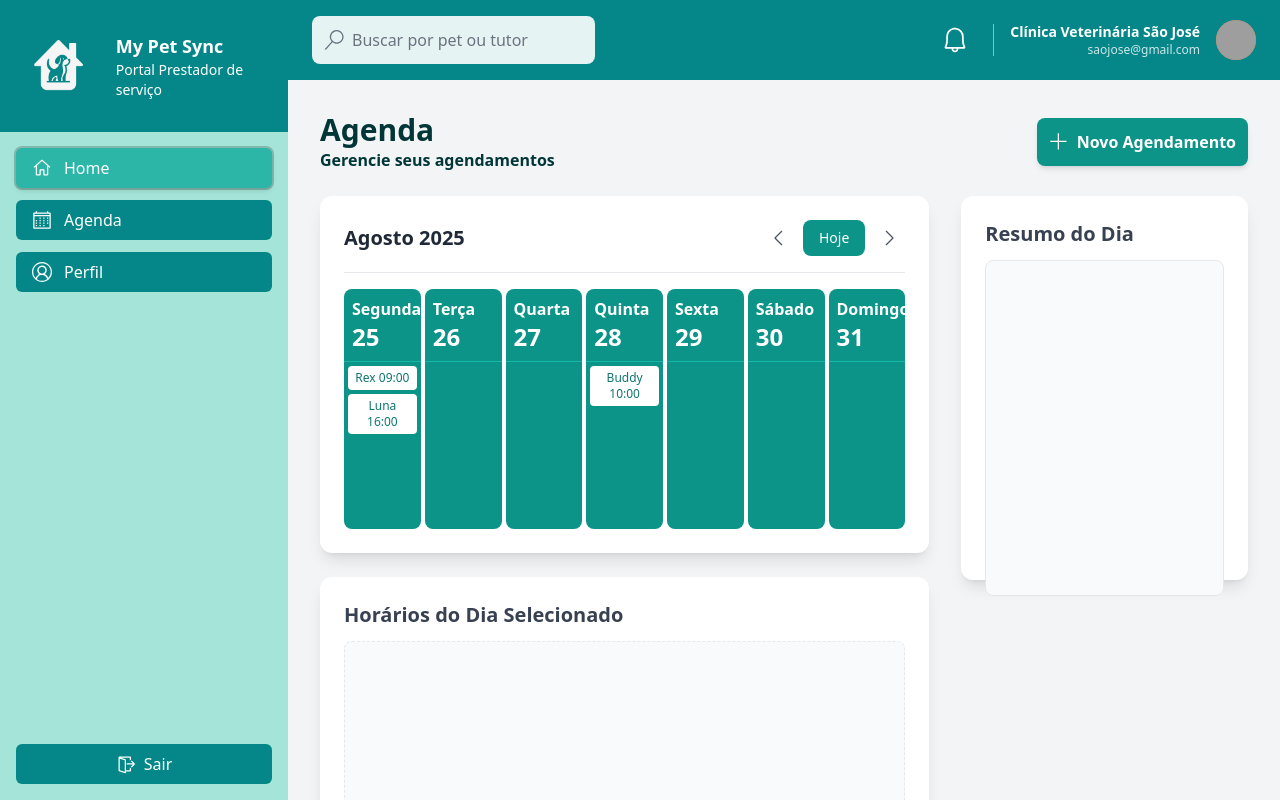
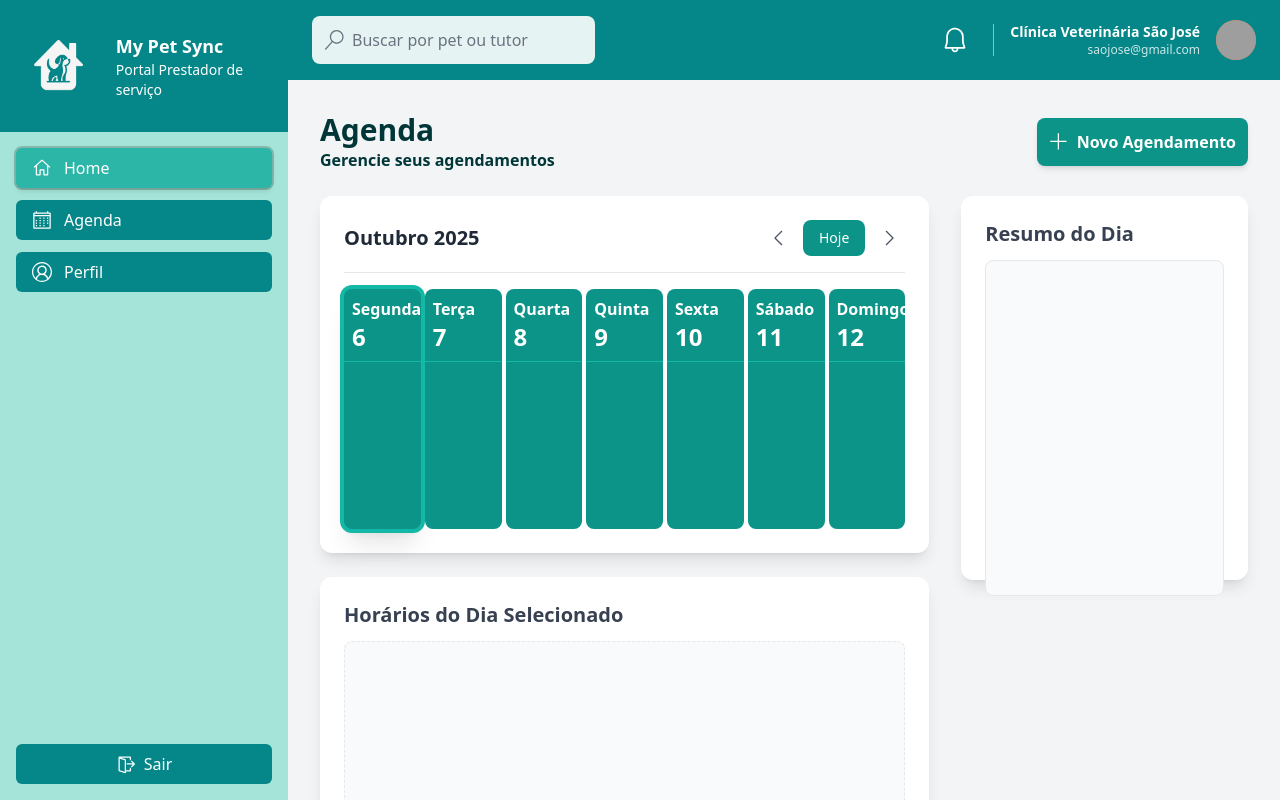
Before and after one commit to GustavoZanardi15/MyPetSync-FrontEnd, a React (Vite) app in the folder FrontEndWeb/: page /agenda in a window 1280 px wide. Built offline with nearby package versions, Linux system fonts and the light colour scheme; grey boxes are pictures that could not be loaded.

Commit message:
feat(agenda): adicionar lógica de estado para cálculo e navegação de datas e semanas

```diff
--- a/FrontEndWeb/src/components/agenda/AgendaCalendar.jsx
+++ b/FrontEndWeb/src/components/agenda/AgendaCalendar.jsx
@@ -1,6 +1,16 @@
+import React, { useState, useEffect, useMemo, useCallback } from "react";
 import { VscChevronLeft, VscChevronRight } from "react-icons/vsc";
 
 const dayNames = [
+  "Domingo",
+  "Segunda",
+  "Terça",
+  "Quarta",
+  "Quinta",
+  "Sexta",
+  "Sábado",
+];
+const ptDayNames = [
   "Segunda",
   "Terça",
   "Quarta",
@@ -9,56 +19,118 @@ const dayNames = [
   "Sábado",
   "Domingo",
 ];
-
-const mockWeekData = [
-  {
-    dayName: "Segunda",
-    dayNumber: 25,
-    appointments: [
-      { pet: "Rex", time: "09:00" },
-      { pet: "Luna", time: "16:00" },
-    ],
-  },
-  { dayName: "Terça", dayNumber: 26, appointments: [] },
-  { dayName: "Quarta", dayNumber: 27, appointments: [] },
-  {
-    dayName: "Quinta",
-    dayNumber: 28,
-    appointments: [{ pet: "Buddy", time: "10:00" }],
-  },
-  { dayName: "Sexta", dayNumber: 29, appointments: [] },
-  { dayName: "Sábado", dayNumber: 30, appointments: [] },
-  { dayName: "Domingo", dayNumber: 31, appointments: [] },
+const monthNames = [
+  "Janeiro",
+  "Fevereiro",
+  "Março",
+  "Abril",
+  "Maio",
+  "Junho",
+  "Julho",
+  "Agosto",
+  "Setembro",
+  "Outubro",
+  "Novembro",
+  "Dezembro",
 ];
 
+const getWeekData = (startDate) => {
+  const weekData = [];
+  const current = new Date(startDate);
+
+  const startOfWeek =
+    current.getDate() - current.getDay() + (current.getDay() === 0 ? -6 : 1);
+  current.setDate(startOfWeek);
+
+  for (let i = 0; i < 7; i++) {
+    const date = new Date(current);
+    date.setDate(current.getDate() + i);
+
+    const mockAppointments =
+      date.getDate() === 25
+        ? [
+            { pet: "Rex", time: "09:00" },
+            { pet: "Luna", time: "16:00" },
+          ]
+        : date.getDate() === 28
+        ? [{ pet: "Buddy", time: "10:00" }]
+        : [];
+
+    weekData.push({
+      date: date,
+      dayNumber: date.getDate(),
+      dayName: ptDayNames[i],
+      appointments: mockAppointments,
+    });
+  }
+  return weekData;
+};
+
 const AgendaCalendar = () => {
-  const currentMonthYear = "Agosto 2025";
+  const [currentDate, setCurrentDate] = useState(new Date());
+
+  const currentMonthYear = `${
+    monthNames[currentDate.getMonth()]
+  } ${currentDate.getFullYear()}`;
+
+  const weekData = useMemo(() => getWeekData(currentDate), [currentDate]);
+
+  const goToNextWeek = useCallback(() => {
+    const nextDate = new Date(currentDate);
+    nextDate.setDate(currentDate.getDate() + 7);
+    setCurrentDate(nextDate);
+  }, [currentDate]);
+
+  const goToPreviousWeek = useCallback(() => {
+    const prevDate = new Date(currentDate);
+    prevDate.setDate(currentDate.getDate() - 7);
+    setCurrentDate(prevDate);
+  }, [currentDate]);
+  const goToToday = useCallback(() => {
+    setCurrentDate(new Date());
+  }, []);
   return (
     <div className="bg-white p-6 rounded-xl shadow-lg mb-6">
       <div className="flex justify-between items-center pb-4 border-b">
         <h2 className="text-xl font-semibold text-gray-800">
           {currentMonthYear}
         </h2>
+
         <div className="flex items-center gap-2">
-          <button className="text-gray-600 hover:text-teal-600 p-1">
+          <button
+            onClick={goToPreviousWeek}
+            className="text-gray-600 hover:text-teal-600 p-1 transition-colors"
+          >
             <VscChevronLeft className="w-6 h-6" />
           </button>
-          <button className="bg-teal-600 hover:bg-teal-700 text-white font-medium px-4 py-2 rounded-lg text-sm">
+          <button
+            onClick={goToToday}
+            className="bg-teal-600 hover:bg-teal-700 text-white font-medium px-4 py-2 rounded-lg text-sm transition-colors"
+          >
             Hoje
           </button>
-          <button className="text-gray-600 hover:text-teal-600 p-1">
+          <button
+            onClick={goToNextWeek}
+            className="text-gray-600 hover:text-teal-600 p-1 transition-colors"
+          >
             <VscChevronRight className="w-6 h-6" />
           </button>
         </div>
       </div>
       <div className="grid grid-cols-7 gap-1 mt-4">
-        {mockWeekData.map((day, index) => (
+        {weekData.map((day, index) => (
           <div
-            key={day.dayName}
-            className="flex flex-col bg-teal-600 h-60 text-white rounded-lg overflow-hidden"
+            key={day.date.toISOString()}
+            className={`flex flex-col bg-teal-600 h-60 text-white rounded-lg overflow-hidden transition-all
+                                                                ${
+                                                                  day.date.toDateString() ===
+                                                                  new Date().toDateString()
+                                                                    ? "ring-4 ring-teal-500 shadow-xl"
+                                                                    : ""
+                                                                }`}
           >
             <div className="p-2 border-b border-teal-500">
-              <div className="font-bold text-base">{dayNames[index]}</div>
+              <div className="font-bold text-base">{day.dayName}</div>
               <div className="text-2xl font-semibold">{day.dayNumber}</div>
             </div>
             <div className="flex flex-col p-1 overflow-y-auto flex-grow gap-1">
```
